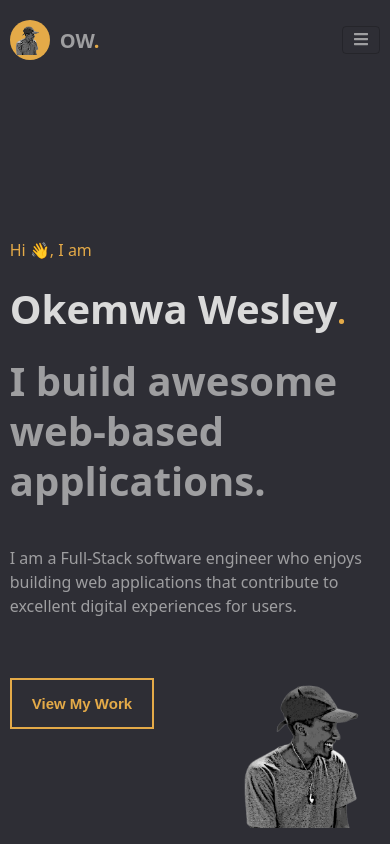
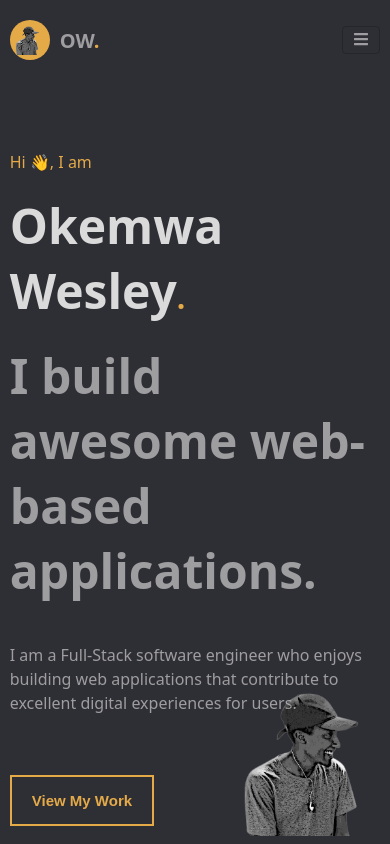
Before and after one commit to 1wes/Wes-Portfolio, a React (Create React App) app: page /project/1 in a window 390 px wide. Built offline with nearby package versions, Linux system fonts and the light colour scheme; no server answers.

Commit message:
remove line height from punchline and increase font size

```diff
--- a/src/components/intro.css
+++ b/src/components/intro.css
@@ -196,7 +196,7 @@
 
 @media only screen and (max-width:480px){
     .intro-section{
-        height: 91vh;
+        height: 92vh;
         margin-top: 0 !important;
         background-position: 100%;
         background-position-y: 100%;
@@ -211,13 +211,8 @@
         margin-top: 80px;
     }
 
-    .name, .punchline{
-        font-size: 40px;
-    }
-
     .punchline{
         width: 100%;
-        line-height: 50px;
         color: var(--main-color);
     }
 
```
